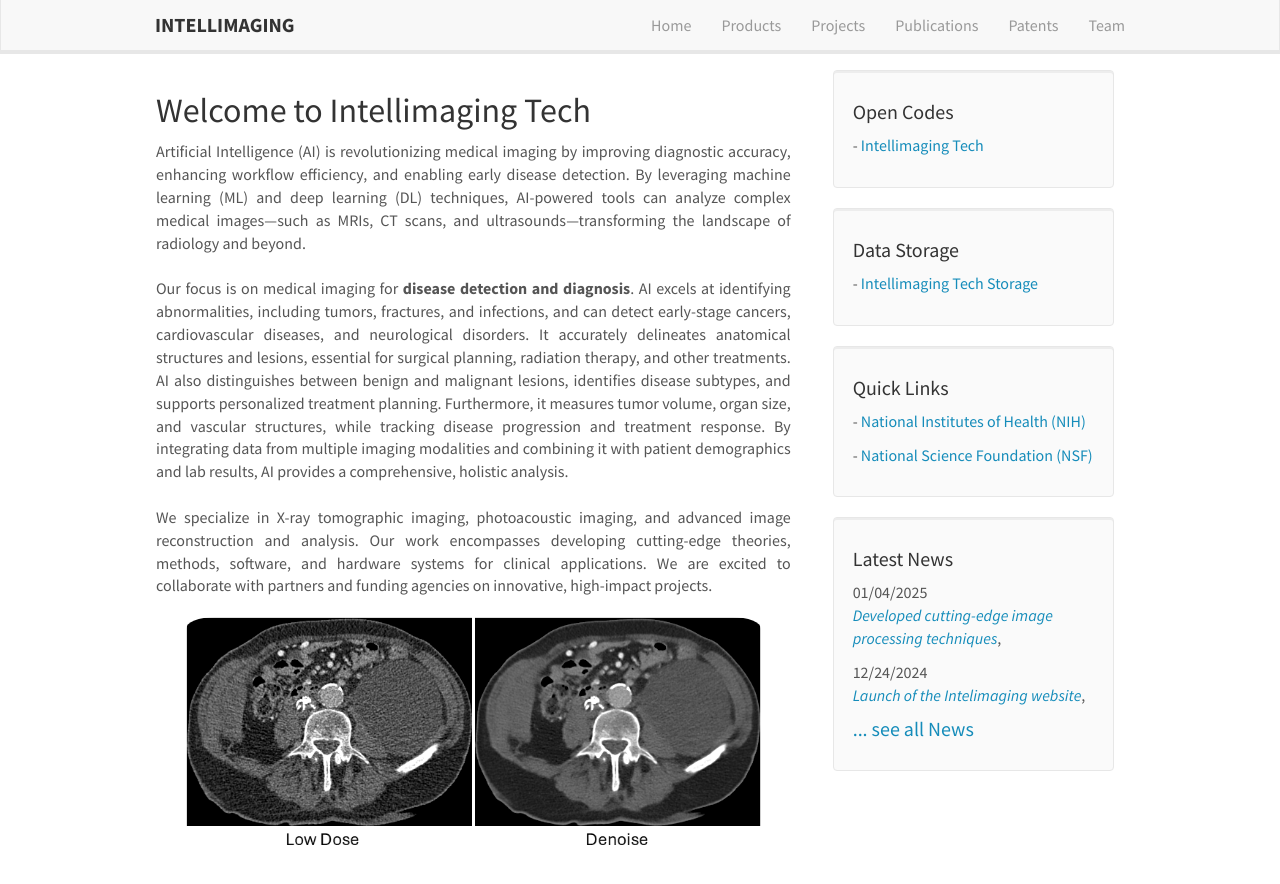
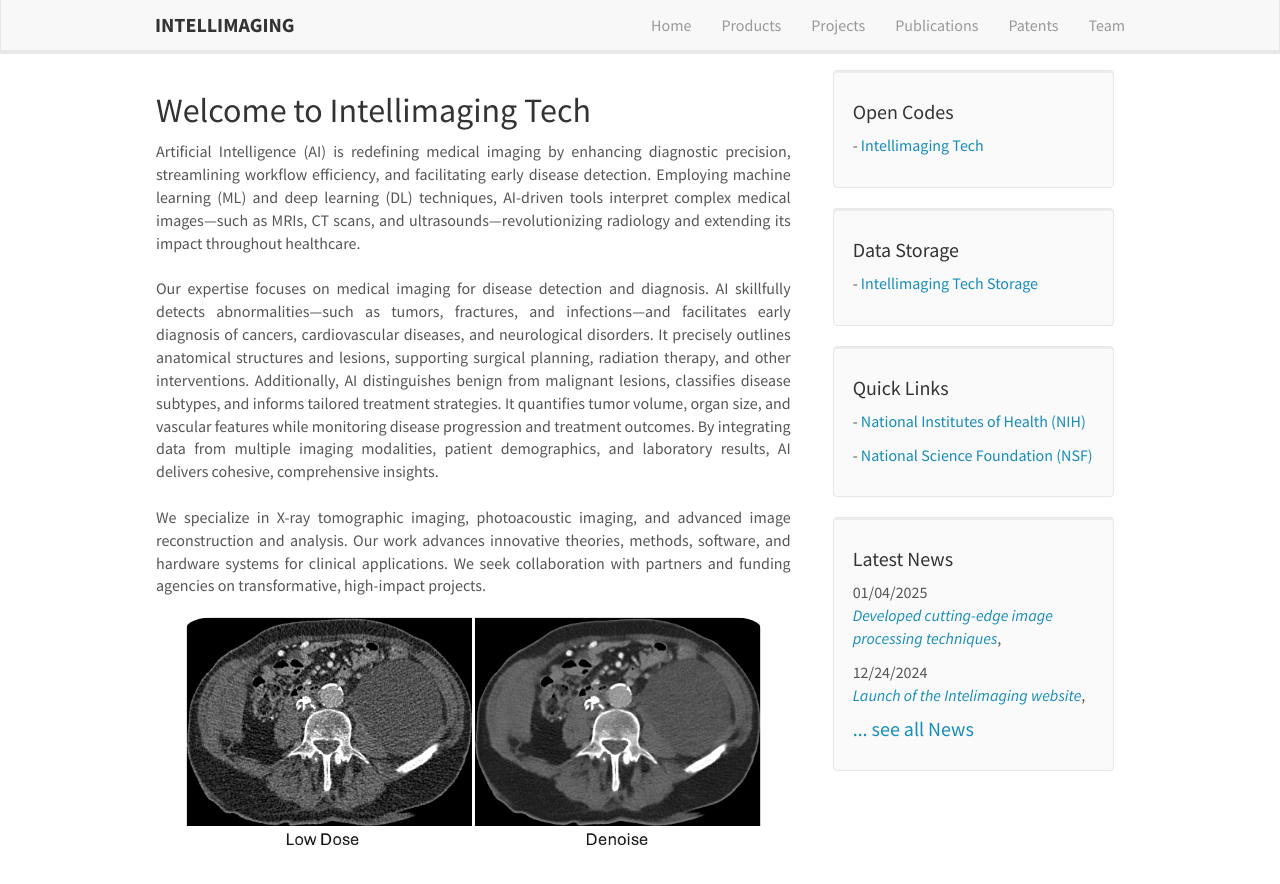
Before and after one commit to intellimaging/intellimaging.github.io, a Jekyll site: the page built from _pages/home.md, in a window 1280 px wide. Shown: the top 884 px of the page. Built offline with Jekyll 4.4.1, drawn with Linux system fonts in a browser that asks for light colours.

Commit message:
Update home.md

```diff
--- a/_pages/home.md
+++ b/_pages/home.md
@@ -5,11 +5,11 @@ excerpt: "Developing artificial intelligence technologies for medical imaging"
 sitemap: false
 permalink: /
 ---
-<p style="text-align: justify;">Artificial Intelligence (AI) is revolutionizing medical imaging by improving diagnostic accuracy, enhancing workflow efficiency, and enabling early disease detection. By leveraging machine learning (ML) and deep learning (DL) techniques, AI-powered tools can analyze complex medical images—such as MRIs, CT scans, and ultrasounds—transforming the landscape of radiology and beyond.<br/>
+<p style="text-align: justify;">Artificial Intelligence (AI) is redefining medical imaging by enhancing diagnostic precision, streamlining workflow efficiency, and facilitating early disease detection. Employing machine learning (ML) and deep learning (DL) techniques, AI-driven tools interpret complex medical images—such as MRIs, CT scans, and ultrasounds—revolutionizing radiology and extending its impact throughout healthcare.<br/>
 <br/>
-Our focus is on medical imaging for <b>disease detection and diagnosis</b>. AI excels at identifying abnormalities, including tumors, fractures, and infections, and can detect early-stage cancers, cardiovascular diseases, and neurological disorders. It accurately delineates anatomical structures and lesions, essential for surgical planning, radiation therapy, and other treatments. AI also distinguishes between benign and malignant lesions, identifies disease subtypes, and supports personalized treatment planning. Furthermore, it measures tumor volume, organ size, and vascular structures, while tracking disease progression and treatment response. By integrating data from multiple imaging modalities and combining it with patient demographics and lab results, AI provides a comprehensive, holistic analysis.<br/>
+Our expertise focuses on medical imaging for disease detection and diagnosis. AI skillfully detects abnormalities—such as tumors, fractures, and infections—and facilitates early diagnosis of cancers, cardiovascular diseases, and neurological disorders. It precisely outlines anatomical structures and lesions, supporting surgical planning, radiation therapy, and other interventions. Additionally, AI distinguishes benign from malignant lesions, classifies disease subtypes, and informs tailored treatment strategies. It quantifies tumor volume, organ size, and vascular features while monitoring disease progression and treatment outcomes. By integrating data from multiple imaging modalities, patient demographics, and laboratory results, AI delivers cohesive, comprehensive insights.<br/>
 <br/>
-We specialize in X-ray tomographic imaging, photoacoustic imaging, and advanced image reconstruction and analysis. Our work encompasses developing cutting-edge theories, methods, software, and hardware systems for clinical applications. We are excited to collaborate with partners and funding agencies on innovative, high-impact projects.</p>
+We specialize in X-ray tomographic imaging, photoacoustic imaging, and advanced image reconstruction and analysis. Our work advances innovative theories, methods, software, and hardware systems for clinical applications. We seek collaboration with partners and funding agencies on transformative, high-impact projects.</p>
 
 <div markdown="0" id="carousel" class="carousel slide" data-ride="carousel" data-interval="2500" data-pause="hover" >
     <!-- Menu
```
